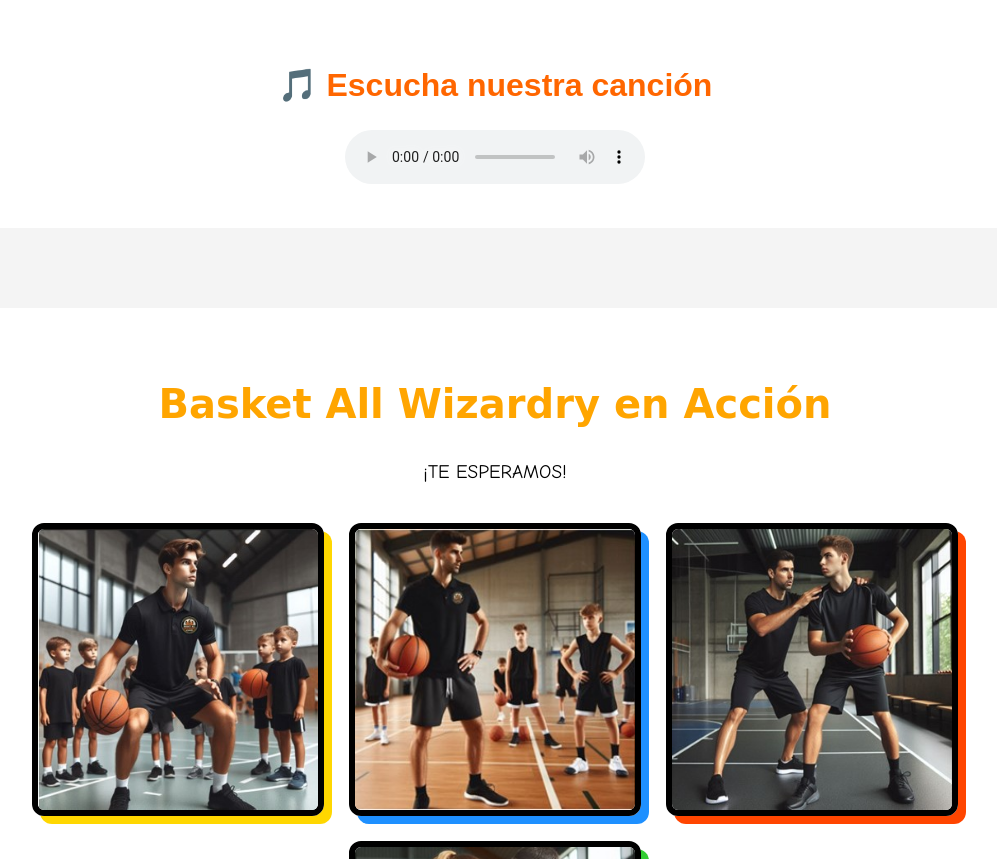
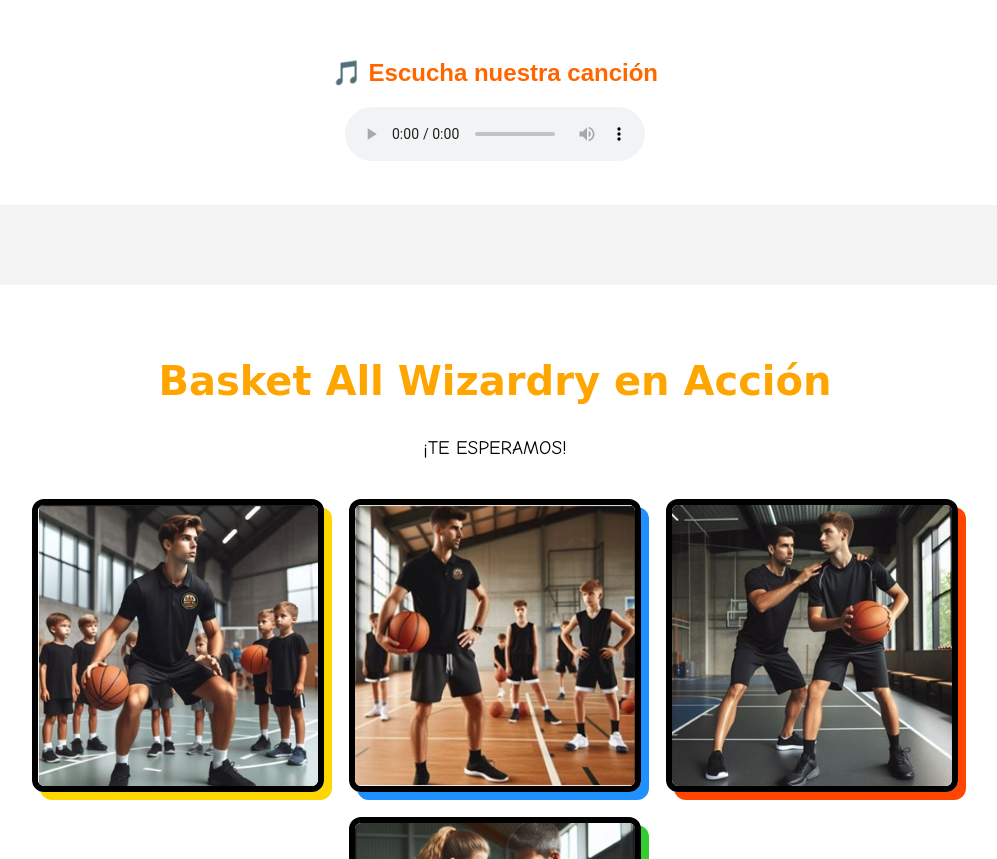
Before and after one commit to basketallwizardry/basketallwizardry, a plain HTML site: page index.html in a window 1280 px wide. Shown: the part 3466-4325 px from the top of the page, without its empty margins (145-1142 px from the left). Drawn offline with Linux system fonts and the light colour scheme.

Commit message:
Update index.html

```diff
--- a/index.html
+++ b/index.html
@@ -89,13 +89,14 @@ Inscribirse
 </div>
 </section>
 
-<section id="magia-en-la-cancha" style="text-align: center; padding: 40px;">
-  <h2 style="font-size: 2em;">🎵 Escucha nuestra canción</h2>
-  <audio controls>
-    <source src="assets/magia_en_la_cancha.mp3" type="audio/mpeg">
-    Tu navegador no soporta el elemento de audio.
-  </audio>
+<section style="text-align: center; padding: 40px;">
+<h2>🎵 Escucha nuestra canción</h2>
+<audio controls>
+<source src="assets/magia_en_la_cancha.mp3" type="audio/mpeg">
+Tu navegador no soporta el elemento de audio.
+</audio>
 </section>
+
 
 <section id="galeria" style="text-align: center; margin-top: 80px;">
 <h2 style="font-family: 'Bangers', cursive; color: #FFA500; font-size: 2.5em;">Basket All Wizardry en Acción</h2>
```
